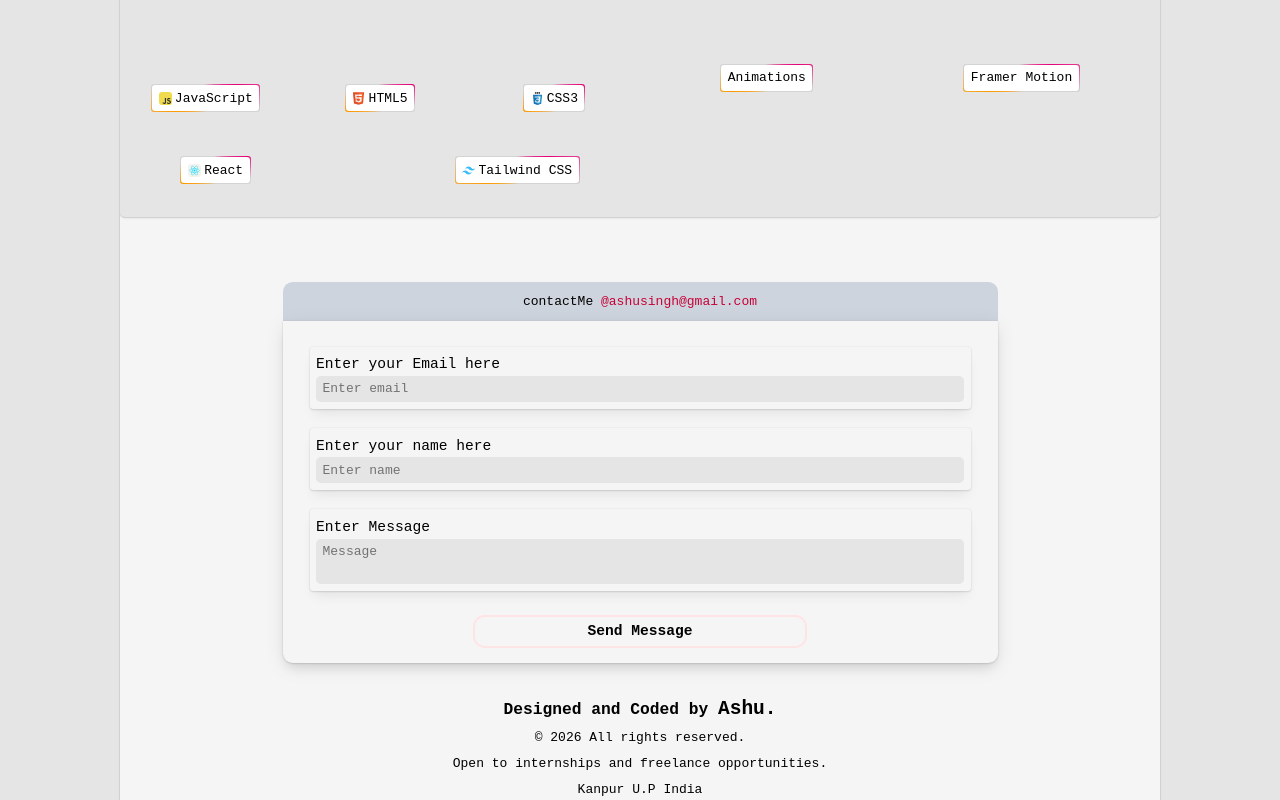
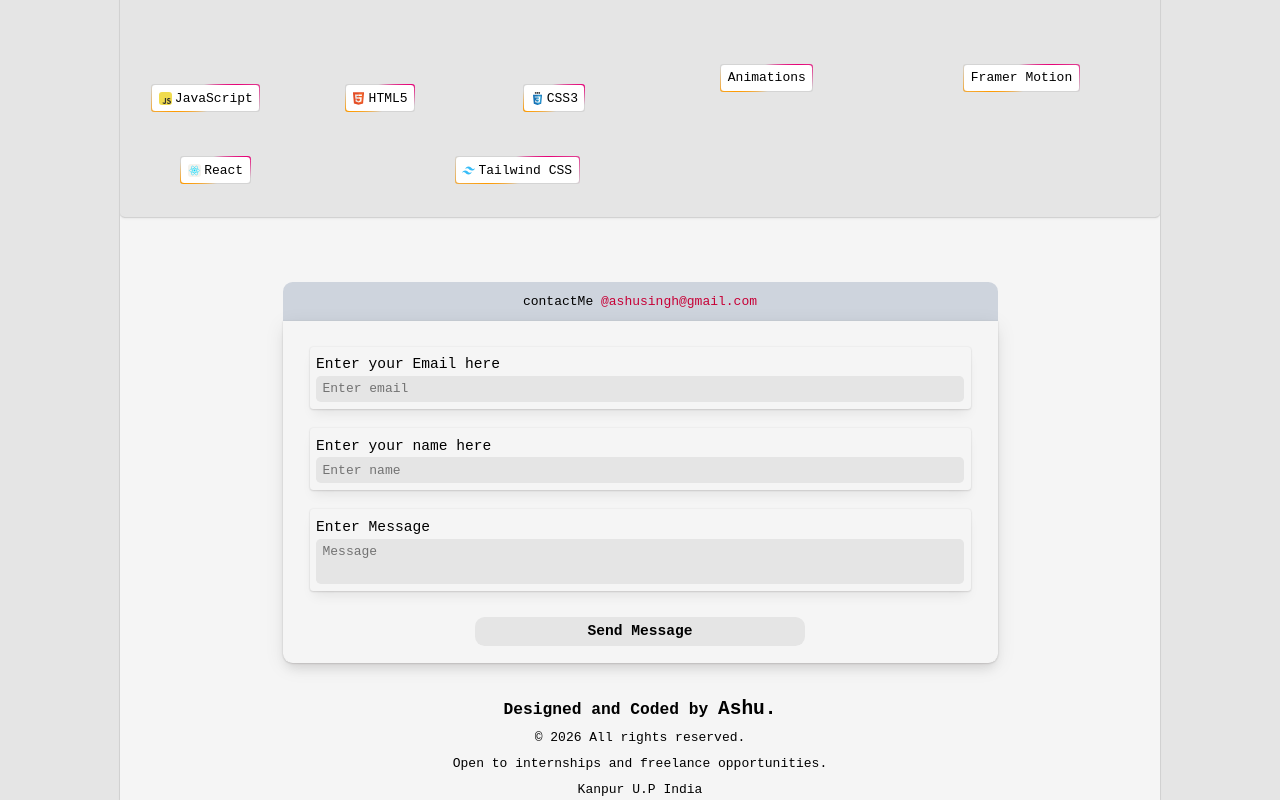
Before and after one commit to Evolver-3/ashusingh-portfolio, a React (Vite) app: page / in a window 1280 px wide. Shown: the part 2072-2872 px from the top of the page. Built offline with nearby package versions, Linux system fonts and the light colour scheme.

Commit message:
style: update ButtonLoad component styles for improved hover effects

```diff
--- a/src/Components/EmailService/Contact.jsx
+++ b/src/Components/EmailService/Contact.jsx
@@ -123,7 +123,7 @@ const ButtonLoad=({text,loading})=>{
     type="submit"
     disabled={loading}
 
-    className='py-1 w-1/2 mt-5 rounded-xl   ring-2 ring-rose-100 text-lg bg-neutral-100 hover:ring-rose-200 transition-colors duration-200 delay-75 active:translate-3d text-foreground active:translate-y-px ease-in-out transform-content font-semibold bg-linear-to-r hover:shadow-weird '>
+    className='py-1 w-1/2 mt-5 rounded-xl hover:ring-2 hover:text-shadow-xs text-lg bg-inputcolor hover:bg-hovered  hover:ring-rose-200 transition-colors duration-200 delay-75 active:translate-3d text-foreground active:translate-y-px ease-in-out transform-content font-semibold bg-linear-to-r hover:shadow-weird '>
       {loading ?(
         <div
 
```
